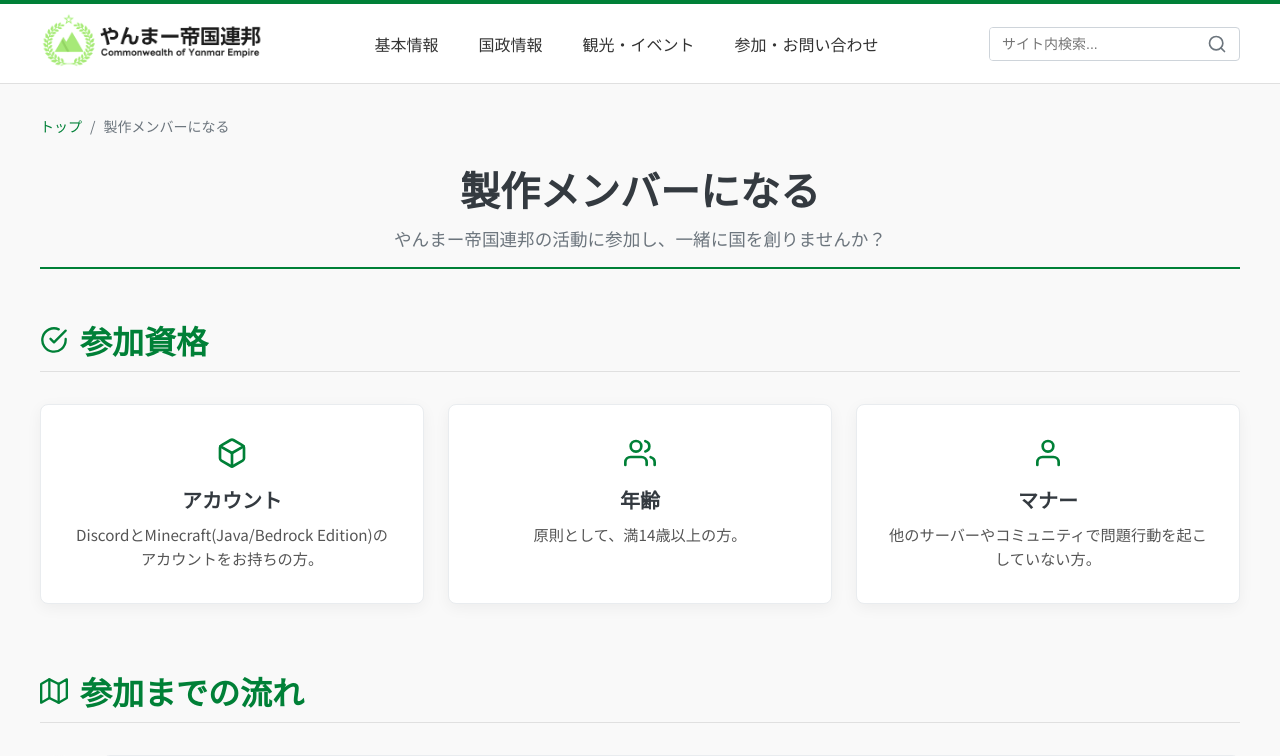
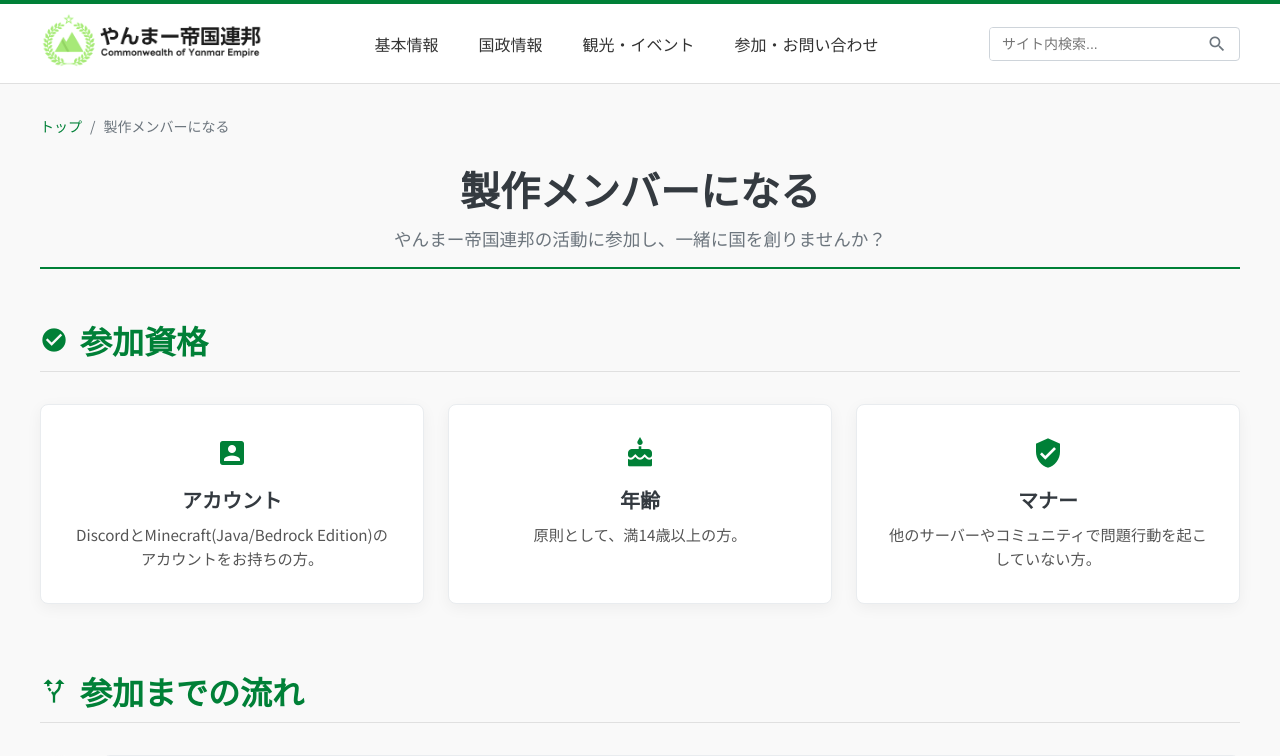
Before and after one commit to yama9832/cye_website, a Vue app: page /join in a window 1280 px wide. Shown: the top 756 px of the page. Built offline with nearby package versions, Linux system fonts and the light colour scheme.

Commit message:
アイコン変更

```diff
--- a/src/App.vue
+++ b/src/App.vue
@@ -23,6 +23,7 @@ export default {
 
 <style>
 @import url('https://fonts.googleapis.com/css2?family=Noto+Sans+JP:wght@400;700&display=swap');
+@import url('https://fonts.googleapis.com/icon?family=Material+Icons');
 
 body {
   margin: 0;
--- a/src/components/SearchBar.vue
+++ b/src/components/SearchBar.vue
@@ -6,8 +6,8 @@
       v-model.trim="searchQuery"
       aria-label="検索キーワード"
     >
-    <button type="submit" aria-label="検索">
-      <svg xmlns="http://www.w3.org/2000/svg" width="20" height="20" viewBox="0 0 24 24" fill="none" stroke="currentColor" stroke-width="2" stroke-linecap="round" stroke-linejoin="round"><circle cx="11" cy="11" r="8"></circle><line x1="21" y1="21" x2="16.65" y2="16.65"></line></svg>
+     <button type="submit" aria-label="検索">
+        <span class="material-icons" style="font-size: 20px;">search</span>
     </button>
   </form>
 </template>
--- a/src/views/ContactView.vue
+++ b/src/views/ContactView.vue
@@ -9,7 +9,7 @@
 
       <div class="content-box">
         <div class="icon">
-          <svg xmlns="http://www.w3.org/2000/svg" width="64" height="64" viewBox="0 0 24 24" fill="none" stroke="currentColor" stroke-width="2" stroke-linecap="round" stroke-linejoin="round" class="feather feather-mail"><path d="M4 4h16c1.1 0 2 .9 2 2v12c0 1.1-.9 2-2 2H4c-1.1 0-2-.9-2-2V6c0-1.1.9-2 2-2z"></path><polyline points="22,6 12,13 2,6"></polyline></svg>
+          <span class="material-icons" style="font-size: 64px;">email</span>
         </div>
         <h2 class="title">お問い合わせについて</h2>
         <p class="message">
--- a/src/views/JoinView.vue
+++ b/src/views/JoinView.vue
@@ -11,28 +11,28 @@
       <!-- 参加資格 -->
       <section class="info-section">
         <h2 class="section-title">
-          <svg xmlns="http://www.w3.org/2000/svg" width="24" height="24" viewBox="0 0 24 24" fill="none" stroke="currentColor" stroke-width="2" stroke-linecap="round" stroke-linejoin="round" class="feather feather-check-circle"><path d="M22 11.08V12a10 10 0 1 1-5.93-9.14"></path><polyline points="22 4 12 14.01 9 11.01"></polyline></svg>
+          <span class="material-icons">check_circle</span>
           参加資格
         </h2>
         <div class="card-grid">
           <div class="card">
             <div class="card-icon">
-              <svg xmlns="http://www.w3.org/2000/svg" width="32" height="32" viewBox="0 0 24 24" fill="none" stroke="currentColor" stroke-width="2" stroke-linecap="round" stroke-linejoin="round" class="feather feather-box"><path d="M21 16V8a2 2 0 0 0-1-1.73l-7-4a2 2 0 0 0-2 0l-7 4A2 2 0 0 0 3 8v8a2 2 0 0 0 1 1.73l7 4a2 2 0 0 0 2 0l7-4A2 2 0 0 0 21 16z"></path><polyline points="3.27 6.96 12 12.01 20.73 6.96"></polyline><line x1="12" y1="22.08" x2="12" y2="12"></line></svg>
+              <span class="material-icons">account_box</span>
             </div>
             <h3 class="card-title">アカウント</h3>
             <p class="card-text">DiscordとMinecraft(Java/Bedrock Edition)のアカウントをお持ちの方。</p>
           </div>
           <div class="card">
-            <div class="card-icon">
-                <svg xmlns="http://www.w3.org/2000/svg" width="32" height="32" viewBox="0 0 24 24" fill="none" stroke="currentColor" stroke-width="2" stroke-linecap="round" stroke-linejoin="round"><path d="M17 21v-2a4 4 0 0 0-4-4H5a4 4 0 0 0-4 4v2"></path><circle cx="9" cy="7" r="4"></circle><path d="M23 21v-2a4 4 0 0 0-3-3.87"></path><path d="M16 3.13a4 4 0 0 1 0 7.75"></path></svg>
-            </div>
+          <div class="card-icon">
+              <span class="material-icons">cake</span>
+          </div>
             <h3 class="card-title">年齢</h3>
             <p class="card-text">原則として、満14歳以上の方。</p>
           </div>
           <div class="card">
-             <div class="card-icon">
-                <svg xmlns="http://www.w3.org/2000/svg" width="32" height="32" viewBox="0 0 24 24" fill="none" stroke="currentColor" stroke-width="2" stroke-linecap="round" stroke-linejoin="round"><path d="M20 21v-2a4 4 0 0 0-4-4H8a4 4 0 0 0-4 4v2"></path><circle cx="12" cy="7" r="4"></circle></svg>
-            </div>
+          <div class="card-icon">
+              <span class="material-icons">verified_user</span>
+          </div>
             <h3 class="card-title">マナー</h3>
             <p class="card-text">他のサーバーやコミュニティで問題行動を起こしていない方。</p>
           </div>
@@ -42,7 +42,7 @@
       <!-- 参加までの流れ -->
       <section class="info-section">
         <h2 class="section-title">
-           <svg xmlns="http://www.w3.org/2000/svg" width="24" height="24" viewBox="0 0 24 24" fill="none" stroke="currentColor" stroke-width="2" stroke-linecap="round" stroke-linejoin="round" class="feather feather-map"><polygon points="1 6 1 22 8 18 16 22 23 18 23 2 16 6 8 2 1 6"></polygon><line x1="8" y1="2" x2="8" y2="18"></line><line x1="16" y1="6" x2="16" y2="22"></line></svg>
+          <span class="material-icons">alt_route</span>
           参加までの流れ
         </h2>
         <div class="step-list">
@@ -81,7 +81,7 @@
       <!-- 注意事項 -->
       <section class="info-section">
         <h2 class="section-title">
-          <svg xmlns="http://www.w3.org/2000/svg" width="24" height="24" viewBox="0 0 24 24" fill="none" stroke="currentColor" stroke-width="2" stroke-linecap="round" stroke-linejoin="round" class="feather feather-alert-triangle"><path d="M10.29 3.86L1.82 18a2 2 0 0 0 1.71 3h16.94a2 2 0 0 0 1.71-3L13.71 3.86a2 2 0 0 0-3.42 0z"></path><line x1="12" y1="9" x2="12" y2="13"></line><line x1="12" y1="17" x2="12.01" y2="17"></line></svg>
+          <span class="material-icons">warning</span>
           注意事項
         </h2>
         <ul class="notes-list">
@@ -156,11 +156,12 @@ export default {
   border-bottom: 1px solid #e0e0e0;
 }
 
-.section-title svg {
-  width: 28px;
-  height: 28px;
+.section-title .material-icons {
+    font-size: 1.75rem;
 }
-
+.card-icon .material-icons {
+    font-size: 2em;
+}
 /* 参加資格カード */
 .card-grid {
   display: grid;
--- a/src/views/RolesView.vue
+++ b/src/views/RolesView.vue
@@ -17,7 +17,7 @@
         <!-- メンバー -->
         <section class="info-section">
           <h2 class="section-title">
-            <svg xmlns="http://www.w3.org/2000/svg" width="24" height="24" viewBox="0 0 24 24" fill="none" stroke="currentColor" stroke-width="2" stroke-linecap="round" stroke-linejoin="round" class="feather feather-users"><path d="M17 21v-2a4 4 0 0 0-4-4H5a4 4 0 0 0-4 4v2"></path><circle cx="9" cy="7" r="4"></circle><path d="M23 21v-2a4 4 0 0 0-3-3.87"></path><path d="M16 3.13a4 4 0 0 1 0 7.75"></path></svg>
+            <span class="material-icons">groups</span>
             メンバー
           </h2>
           <div class="card-grid">
@@ -106,8 +106,8 @@
 
         <!-- 製作委員会 -->
         <section class="info-section">
-           <h2 class="section-title">
-            <svg xmlns="http://www.w3.org/2000/svg" width="24" height="24" viewBox="0 0 24 24" fill="none" stroke="currentColor" stroke-width="2" stroke-linecap="round" stroke-linejoin="round" class="feather feather-briefcase"><rect x="2" y="7" width="20" height="14" rx="2" ry="2"></rect><path d="M16 21V5a2 2 0 0 0-2-2h-4a2 2 0 0 0-2 2v16"></path></svg>
+          <h2 class="section-title">
+            <span class="material-icons">corporate_fare</span>
             やんまー帝国連邦製作委員会
           </h2>
           <p>製作委員会は運営部と広報部によって構成されています。</p>
@@ -157,8 +157,8 @@
 
         <!-- 外部組織 -->
         <section class="info-section">
-           <h2 class="section-title">
-            <svg xmlns="http://www.w3.org/2000/svg" width="24" height="24" viewBox="0 0 24 24" fill="none" stroke="currentColor" stroke-width="2" stroke-linecap="round" stroke-linejoin="round" class="feather feather-layers"><polygon points="12 2 2 7 12 12 22 7 12 2"></polygon><polyline points="2 17 12 22 22 17"></polyline><polyline points="2 12 12 17 22 12"></polyline></svg>
+          <h2 class="section-title">
+            <span class="material-icons">layers</span>
             外部組織
           </h2>
           <p>製作委員会の外部組織です。ロールはありませんが、重要なので解説します。</p>
@@ -176,8 +176,8 @@
 
         <!-- 建築ジャンル -->
         <section class="info-section">
-           <h2 class="section-title">
-            <svg xmlns="http://www.w3.org/2000/svg" width="24" height="24" viewBox="0 0 24 24" fill="none" stroke="currentColor" stroke-width="2" stroke-linecap="round" stroke-linejoin="round" class="feather feather-home"><path d="M3 9l9-7 9 7v11a2 2 0 0 1-2 2H5a2 2 0 0 1-2-2z"></path><polyline points="9 22 9 12 15 12 15 22"></polyline></svg>
+          <h2 class="section-title">
+            <span class="material-icons">apartment</span>
             建築ジャンル
           </h2>
           <p>自分が担当したい建築ジャンルごとにロールを付与します。詳細はDiscordのロールチャンネルをご覧ください。</p>
@@ -264,9 +264,8 @@ export default {
   padding-bottom: 0.75rem;
   border-bottom: 1px solid #e9ecef;
 }
-.section-title svg {
-    width: 28px;
-    height: 28px;
+.section-title .material-icons {
+    font-size: 1.75rem;
 }
 
 /* Role Cards */
--- a/src/views/RulesView.vue
+++ b/src/views/RulesView.vue
@@ -11,7 +11,7 @@
       <div class="rules-content">
         <section class="info-section">
           <h2 class="section-title">
-            <svg xmlns="http://www.w3.org/2000/svg" width="24" height="24" viewBox="0 0 24 24" fill="none" stroke="currentColor" stroke-width="2" stroke-linecap="round" stroke-linejoin="round" class="feather feather-book-open"><path d="M2 3h6a4 4 0 0 1 4 4v14a3 3 0 0 0-3-3H2z"></path><path d="M22 3h-6a4 4 0 0 0-4 4v14a3 3 0 0 1 3-3h7z"></path></svg>
+            <span class="material-icons">menu_book</span>
             総括
           </h2>
           <p>
@@ -24,7 +24,7 @@
 
         <section class="info-section">
           <h2 class="section-title">
-             <svg xmlns="http://www.w3.org/2000/svg" width="24" height="24" viewBox="0 0 24 24" fill="none" stroke="currentColor" stroke-width="2" stroke-linecap="round" stroke-linejoin="round" class="feather feather-check-square"><polyline points="9 11 12 14 22 4"></polyline><path d="M21 12v7a2 2 0 0 1-2 2H5a2 2 0 0 1-2-2V5a2 2 0 0 1 2-2h11"></path></svg>
+            <span class="material-icons">fact_check</span>
             基本事項
           </h2>
           <ol>
@@ -47,7 +47,7 @@
 
         <section class="info-section">
           <h2 class="section-title">
-            <svg xmlns="http://www.w3.org/2000/svg" width="24" height="24" viewBox="0 0 24 24" fill="none" stroke="currentColor" stroke-width="2" stroke-linecap="round" stroke-linejoin="round" class="feather feather-x-circle"><circle cx="12" cy="12" r="10"></circle><line x1="15" y1="9" x2="9" y2="15"></line><line x1="9" y1="9" x2="15" y2="15"></line></svg>
+            <span class="material-icons">cancel</span>
             禁止事項
           </h2>
           <ol>
@@ -61,7 +61,7 @@
 
         <section class="info-section">
           <h2 class="section-title">
-            <svg xmlns="http://www.w3.org/2000/svg" width="24" height="24" viewBox="0 0 24 24" fill="none" stroke="currentColor" stroke-width="2" stroke-linecap="round" stroke-linejoin="round" class="feather feather-server"><rect x="2" y="2" width="20" height="8" rx="2" ry="2"></rect><rect x="2" y="14" width="20" height="8" rx="2" ry="2"></rect><line x1="6" y1="6" x2="6.01" y2="6"></line><line x1="6" y1="18" x2="6.01" y2="18"></line></svg>
+            <span class="material-icons">dns</span>
             マインクラフトサーバー上の禁止事項
           </h2>
           <ol>
@@ -78,7 +78,7 @@
 
         <section class="info-section">
           <h2 class="section-title">
-             <svg xmlns="http://www.w3.org/2000/svg" width="24" height="24" viewBox="0 0 24 24" fill="none" stroke="currentColor" stroke-width="2" stroke-linecap="round" stroke-linejoin="round" class="feather feather-shield"><path d="M12 22s8-4 8-10V5l-8-3-8 3v7c0 6 8 10 8 10z"></path></svg>
+            <span class="material-icons">privacy_tip</span>
             個人情報の取り扱いについて
           </h2>
           <ol>
@@ -93,7 +93,7 @@
 
         <section class="info-section">
           <h2 class="section-title">
-            <svg xmlns="http://www.w3.org/2000/svg" width="24" height="24" viewBox="0 0 24 24" fill="none" stroke="currentColor" stroke-width="2" stroke-linecap="round" stroke-linejoin="round" class="feather feather-log-out"><path d="M9 21H5a2 2 0 0 1-2-2V5a2 2 0 0 1 2-2h4"></path><polyline points="16 17 21 12 16 7"></polyline><line x1="21" y1="12" x2="9" y2="12"></line></svg>
+            <span class="material-icons">logout</span>
             脱退時の対応
           </h2>
           <ol>
@@ -106,7 +106,7 @@
 
         <section class="info-section">
         <h2 class="section-title">
-             <svg xmlns="http://www.w3.org/2000/svg" width="24" height="24" viewBox="0 0 24 24" fill="none" stroke="currentColor" stroke-width="2" stroke-linecap="round" stroke-linejoin="round" class="feather feather-alert-triangle"><path d="M10.29 3.86L1.82 18a2 2 0 0 0 1.71 3h16.94a2 2 0 0 0 1.71-3L13.71 3.86a2 2 0 0 0-3.42 0z"></path><line x1="12" y1="9" x2="12" y2="13"></line><line x1="12" y1="17" x2="12.01" y2="17"></line></svg>
+          <span class="material-icons">warning</span>
           違反時の対応
         </h2>
           <ol>
@@ -127,7 +127,7 @@
 
         <section class="info-section">
         <h2 class="section-title">
-            <svg xmlns="http://www.w3.org/2000/svg" width="24" height="24" viewBox="0 0 24 24" fill="none" stroke="currentColor" stroke-width="2" stroke-linecap="round" stroke-linejoin="round" class="feather feather-edit"><path d="M11 4H4a2 2 0 0 0-2 2v14a2 2 0 0 0 2 2h14a2 2 0 0 0 2-2v-7"></path><path d="M18.5 2.5a2.121 2.121 0 0 1 3 3L12 15l-4 1 1-4 9.5-9.5z"></path></svg>
+          <span class="material-icons">gavel</span>
           改正
         </h2>
           <ol>
@@ -210,9 +210,8 @@ export default {
   padding-bottom: 0.75rem;
   border-bottom: 1px solid #e9ecef;
 }
-.section-title svg {
-    width: 28px;
-    height: 28px;
+.section-title .material-icons {
+    font-size: 1.75rem;
 }
 
 .info-section p, .info-section li {
--- a/src/views/UnderConstruction.vue
+++ b/src/views/UnderConstruction.vue
@@ -4,7 +4,7 @@
 
     <div class="content-box">
       <div class="icon">
-        <svg xmlns="http://www.w3.org/2000/svg" width="64" height="64" viewBox="0 0 24 24" fill="none" stroke="currentColor" stroke-width="2" stroke-linecap="round" stroke-linejoin="round"><path d="M14.7 6.3a1 1 0 0 0 0 1.4l1.6 1.6a1 1 0 0 0 1.4 0l3.77-3.77a6 6 0 0 1-7.94 7.94l-6.91 6.91a2.12 2.12 0 0 1-3-3l6.91-6.91a6 6 0 0 1 7.94-7.94l-3.76 3.76z"></path></svg>
+        <span class="material-icons" style="font-size: 64px;">construction</span>
       </div>
       <h1 class="title">このページは現在準備中です</h1>
       <p class="message">
```
Also changed, not shown: src/views/AboutView.vue (+6 -6 lines). Lines whose indentation alone changed are shown as unchanged.
